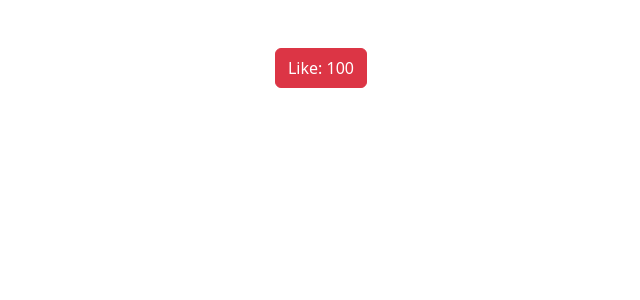
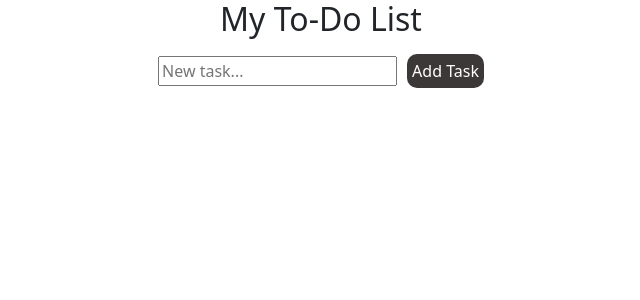
Before and after one commit to HeyitzSagar/25_beginner_react_projects, a React (Create React App) app: page / in a window 1280 px wide. Shown: the top 300 px of the page, without its empty margins (319-959 px from the left). Built offline with nearby package versions, Linux system fonts and the light colour scheme.

Commit message:
Added some mini task

```diff
--- a/package.json
+++ b/package.json
@@ -11,6 +11,7 @@
     "react-bootstrap": "^2.10.0",
     "react-dom": "^18.2.0",
     "react-icons": "^5.0.1",
+    "react-qr-code": "^2.0.12",
     "react-scripts": "5.0.1",
     "web-vitals": "^2.1.4"
   },
--- a/src/App.js
+++ b/src/App.js
@@ -1,6 +1,10 @@
 import React from "react";
 // import Circle from "./components/Exam/Circle";
-import LikeButton from "./components/LikeButtonCount/LikeButton";
+// import LikeButton from "./components/LikeButtonCount/LikeButton";
+// import Qrcode from "./components/QR-code/Index";
+import ThemeChanger from "./components/ThemeChange";
+import Crud from "./components/CrudComponent";
+import TodoList from "./components/CrudComponent/Demo";
 // import Todolist from "./components/Todolist/Todolist";
 // import Ratingss from "./components/ratings/Ratingss";
 // import Slider from "./components/imageSlider/Slider";
@@ -16,7 +20,10 @@ const App = () => {
       {/* <Loadbutton/> */}
       {/* <Todolist/> */}
       {/* <Circle/> */}
-      <LikeButton/>
+      {/* <LikeButton/> */}
+      {/* <Qrcode/> */}
+      {/* <ThemeChanger/> */}
+      <TodoList/>
     </div>
   );
 };
--- /dev/null
+++ b/src/components/CrudComponent/Demo.jsx
@@ -0,0 +1,82 @@
+// TodoList.js
+import "./index.css";
+import React, { useState } from "react";
+
+const TodoList = () => {
+  const [tasks, setTasks] = useState([]);
+  const [newTask, setNewTask] = useState("");
+  const [editingTaskId, setEditingTaskId] = useState(null);
+  const [editingTaskText, setEditingTaskText] = useState("");
+
+  const addTask = () => {
+    if (newTask.trim() !== "") {
+      setTasks([...tasks, { id: Date.now(), text: newTask }]);
+      setNewTask("");
+    }
+  };
+
+  const removeTask = (taskId) => {
+    const updatedTasks = tasks.filter((task) => task.id !== taskId);
+    setTasks(updatedTasks);
+  };
+
+  const startEditing = (taskId, taskText) => {
+    setEditingTaskId(taskId);
+    setEditingTaskText(taskText);
+  };
+
+  const finishEditing = () => {
+    const updatedTasks = tasks.map((task) => {
+      if (task.id === editingTaskId) {
+        return { ...task, text: editingTaskText };
+      }
+      return task;
+    });
+    setTasks(updatedTasks);
+    setEditingTaskId(null);
+    setEditingTaskText("");
+  };
+
+  return (
+    <div className="demo">
+      <h2>My To-Do List</h2>
+      <ul>
+        {tasks.map((task) => (
+          <li key={task.id}>
+            {editingTaskId === task.id ? (
+              <>
+                <input
+                  type="text"
+                  value={editingTaskText}
+                  onChange={(e) => setEditingTaskText(e.target.value)}
+                />
+                <button onClick={finishEditing}>Done</button>
+              </>
+            ) : (
+              <>
+                {task.text}
+                <button onClick={() => removeTask(task.id)}>Remove</button>
+                <button onClick={() => startEditing(task.id, task.text)}>
+                  Edit
+                </button>
+              </>
+            )}
+          </li>
+        ))}
+      </ul>
+      <div>
+        <input
+          type="text"
+          placeholder="New task..."
+          value={newTask}
+          onChange={(e) => setNewTask(e.target.value)}
+        />
+        <button className="addtask" onClick={addTask}>
+          Add Task
+        </button>
+      </div>
+    </div>
+  );
+};
+
+export default TodoList;
--- /dev/null
+++ b/src/components/CrudComponent/index.css
@@ -0,0 +1,11 @@
+.demo{
+    text-align: center;
+}
+.addtask{
+    background-color: rgb(61, 56, 56);
+    color: white;
+    border: none;
+    border-radius: 10px;
+    margin-left: 10px;
+    padding: 5px;
+}
--- /dev/null
+++ b/src/components/CrudComponent/index.js
@@ -0,0 +1,43 @@
+import React, { useState } from "react";
+
+const Crud = () => {
+  const [task, setTask] = useState("");
+  const [list, setList] = useState([]);
+  function AddTask() {
+    setList([...list, task]);
+    setTask("");
+  }
+  function HandleDelete(index) {
+    const UpdateList = list.filter((item, id) => index !== id);
+    setList(UpdateList);
+  }
+  function HandleEdit() {}
+  console.log(list);
+  return (
+    <div>
+      <input
+        onChange={(e) => {
+          setTask(e.target.value);
+        }}
+        placeholder="Enter your task"
+        value={task}
+      />
+      <button onClick={AddTask}>Add Task</button>
+      <div>
+        {list.map((item, index) => {
+          return (
+            <div key={index}>
+              <span>
+                {item}
+                <button onClick={() => HandleEdit(index)}>Edit</button>
+                <button onClick={() => HandleDelete(index)}>X</button>
+              </span>
+            </div>
+          );
+        })}
+      </div>
+    </div>
+  );
+};
+
+export default Crud;
--- /dev/null
+++ b/src/components/QR-code/Index.jsx
@@ -0,0 +1,37 @@
+import React, { useState } from "react";
+import QRcode from "react-qr-code";
+const Qrcode = () => {
+  const [Keywords, setKeywords] = useState("");
+  const [Qrcode, setQrcode] = useState("");
+
+  function Generate() {
+    setQrcode(Keywords);
+  }
+  return (
+    <div>
+      <h1>QR Code Generator</h1>
+      <div>
+        <input
+          value={Keywords}
+          name="qr-code"
+          onChange={(e) => {
+            setKeywords(e.target.value);
+          }}
+          type="text"
+          placeholder="Enter Keywords"
+        />
+        <button
+          disabled={Keywords && Keywords.trim() !== "" ? false : true}
+          onClick={Generate}
+        >
+          Generate QR
+        </button>
+      </div>
+      <div>
+        <QRcode id="qr-code-value" value={Qrcode} size={400} bgColor="#fff" />
+      </div>
+    </div>
+  );
+};
+
+export default Qrcode;
--- /dev/null
+++ b/src/components/ThemeChange/Index.css
@@ -0,0 +1,3 @@
+*{
+    background-color: black;
+}
--- /dev/null
+++ b/src/components/ThemeChange/index.js
@@ -0,0 +1,9 @@
+import React from 'react'
+
+const themeChanger = () => {
+  return (
+    <div>index</div>
+  )
+}
+
+export default themeChanger
```
Also changed, not shown: src/components/LikeButtonCount/LikeButton.jsx (+12 -5 lines), 1 other file (tests, documents, lock files or other folders).
